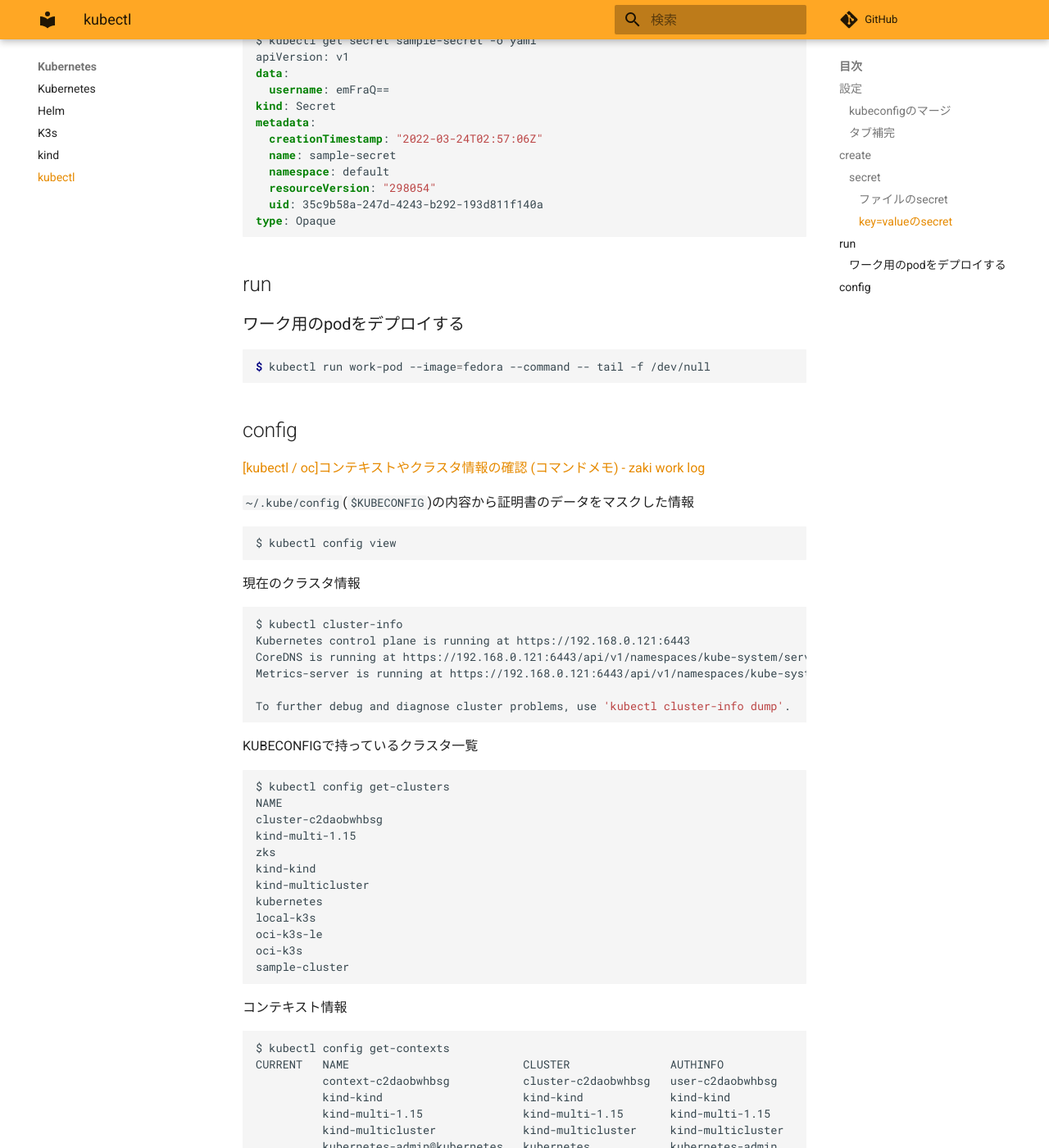
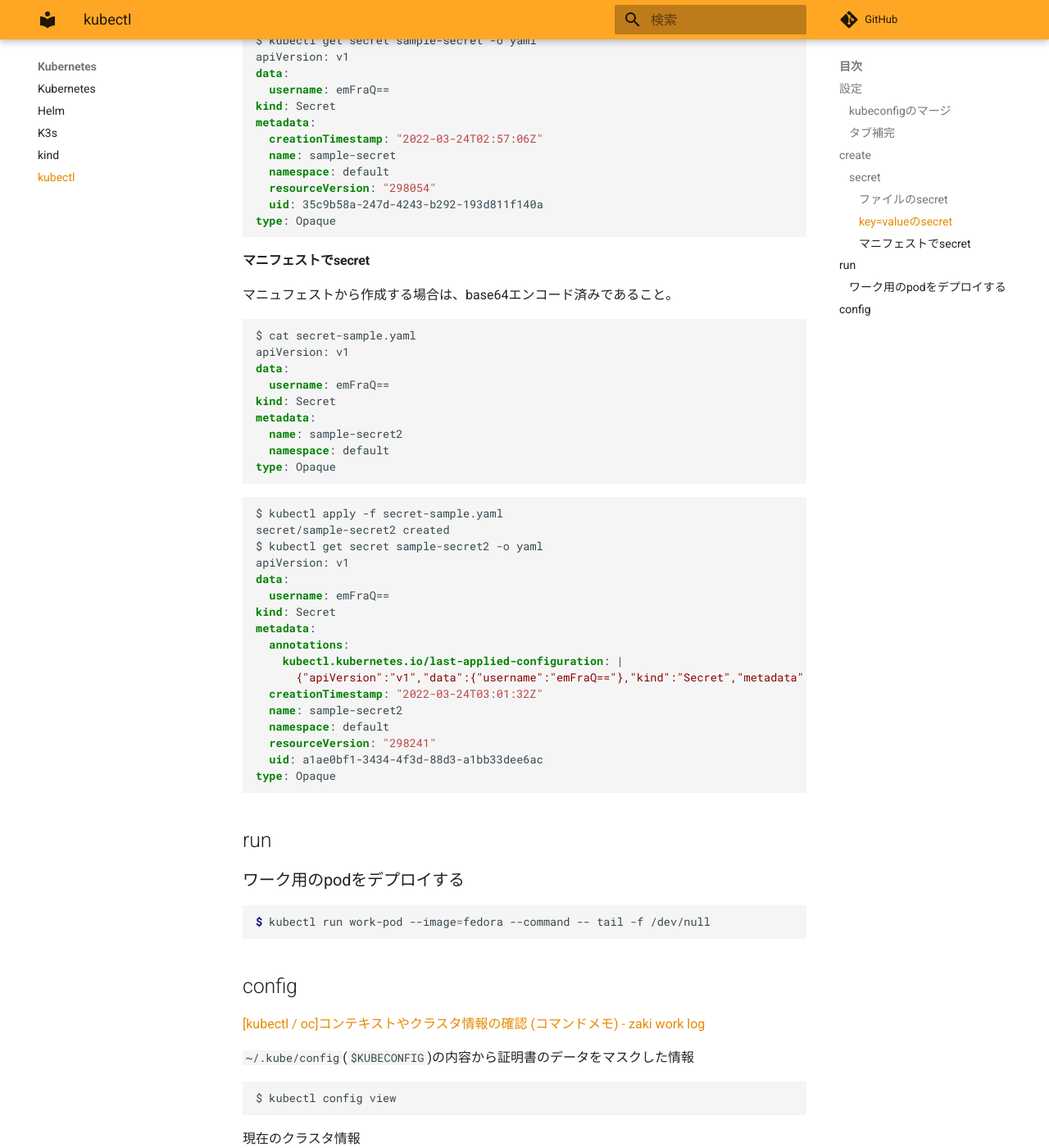
Before and after one commit to zaki-lknr/docs, an MkDocs documentation site: the page built from docs/Kubernetes/kubectl.md, in a window 1280 px wide and 1400 px high, scrolled down 1638 px. Shown: the whole window at 82% size. Built offline with MkDocs 1.6.1 and Material for MkDocs 9.7.7, drawn with Linux system fonts in a browser that asks for light colours; comment, search, counter and statistics services are not loaded.

Commit message:
add: k8s/kubectl: マニフェストでsecret作成

````diff
--- a/docs/Kubernetes/kubectl.md
+++ b/docs/Kubernetes/kubectl.md
@@ -88,6 +88,42 @@ metadata:
 type: Opaque
 ```
 
+#### マニフェストでsecret
+
+マニュフェストから作成する場合は、base64エンコード済みであること。
+
+```yaml
+$ cat secret-sample.yaml
+apiVersion: v1
+data:
+  username: emFraQ==
+kind: Secret
+metadata:
+  name: sample-secret2
+  namespace: default
+type: Opaque
+```
+
+```yaml
+$ kubectl apply -f secret-sample.yaml
+secret/sample-secret2 created
+$ kubectl get secret sample-secret2 -o yaml
+apiVersion: v1
+data:
+  username: emFraQ==
+kind: Secret
+metadata:
+  annotations:
+    kubectl.kubernetes.io/last-applied-configuration: |
+      {"apiVersion":"v1","data":{"username":"emFraQ=="},"kind":"Secret","metadata":{"annotations":{},"name":"sample-secret2","namespace":"default"},"type":"Opaque"}
+  creationTimestamp: "2022-03-24T03:01:32Z"
+  name: sample-secret2
+  namespace: default
+  resourceVersion: "298241"
+  uid: a1ae0bf1-3434-4f3d-88d3-a1bb33dee6ac
+type: Opaque
+```
+
 ## run
 
 ### ワーク用のpodをデプロイする
````
